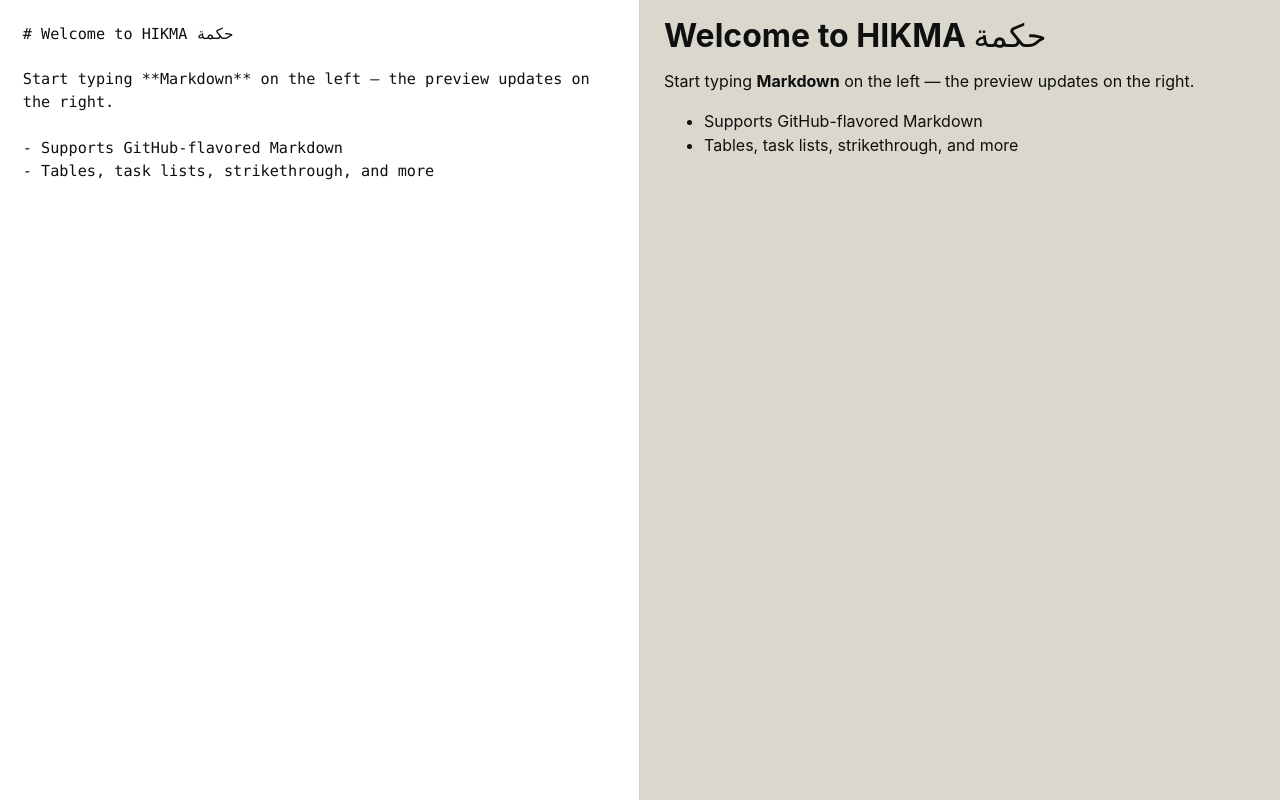
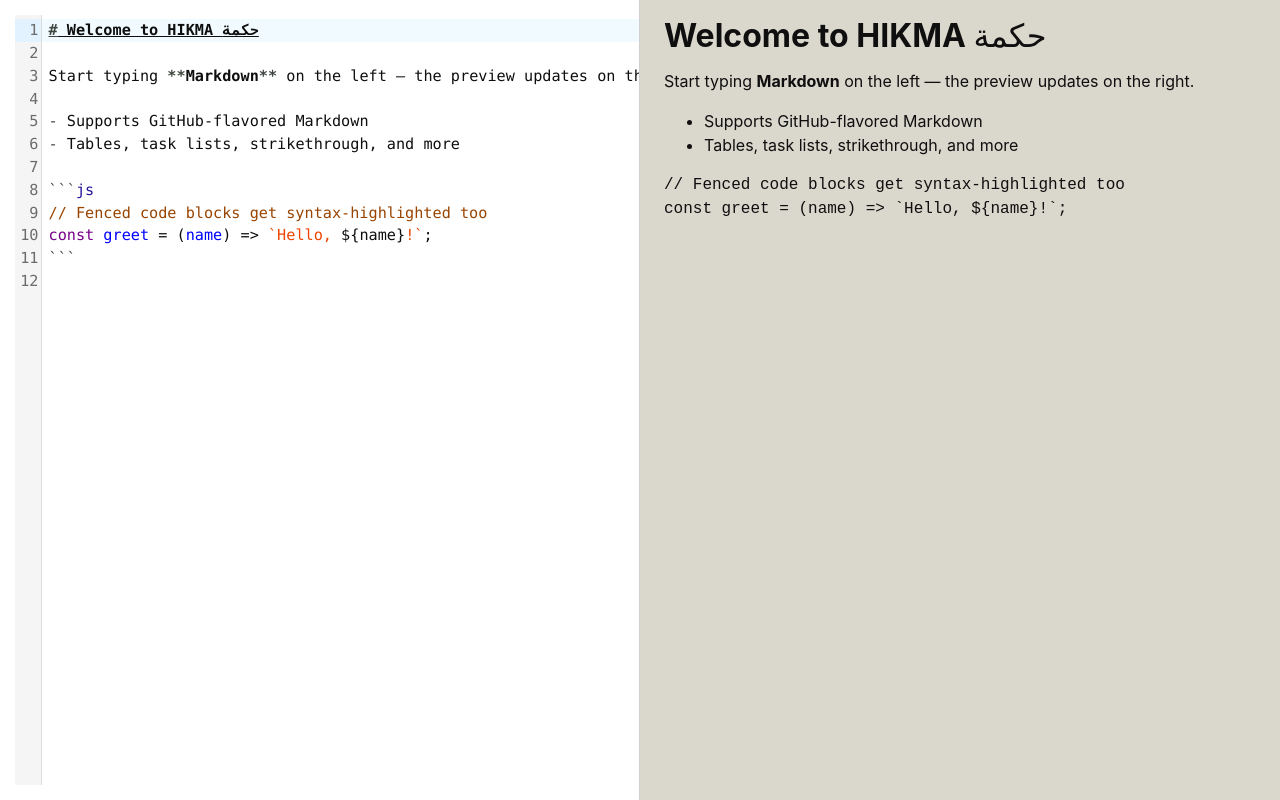
Before and after one commit to HashDBrown/LUNE, a React (Vite) app: page / in a window 1280 px wide. Built offline with nearby package versions, Linux system fonts and the light colour scheme.

Commit message:
installed and setup codemirror6

```diff
--- a/package.json
+++ b/package.json
@@ -11,8 +11,11 @@
     "tauri": "tauri"
   },
   "dependencies": {
+    "@codemirror/lang-markdown": "^6.5.0",
+    "@codemirror/language-data": "^6.5.2",
     "@tauri-apps/api": "^2",
     "@tauri-apps/plugin-opener": "^2",
+    "@uiw/react-codemirror": "^4.25.10",
     "react": "^19.1.0",
     "react-dom": "^19.1.0",
     "react-markdown": "^10.1.0",
--- a/src/App.css
+++ b/src/App.css
@@ -31,7 +31,6 @@
   height: 100vh;
 }
 
-.editor-source,
 .editor-preview {
   height: 100%;
   overflow-y: auto;
@@ -39,15 +38,20 @@
 }
 
 .editor-source {
-  resize: none;
-  border: none;
+  height: 100%;
+  overflow: hidden;
   border-right: 1px solid #d0d0d0;
-  outline: none;
+}
+
+.editor-source .cm-editor {
+  height: 100%;
+}
+
+.editor-source .cm-scroller {
   font-family: ui-monospace, SFMono-Regular, Menlo, Consolas, monospace;
   font-size: 0.95em;
   line-height: 1.5;
-  background-color: #ffffff;
-  color: #0f0f0f;
+  padding: 1em;
 }
 
 .editor-preview {
@@ -65,8 +69,6 @@
   }
 
   .editor-source {
-    background-color: #305252;
-    color: #f6f6f6;
     border-right-color: #444444;
   }
 
--- a/src/App.tsx
+++ b/src/App.tsx
@@ -1,4 +1,7 @@
-import { useState } from "react";
+import { useEffect, useState } from "react";
+import CodeMirror from "@uiw/react-codemirror";
+import { markdown } from "@codemirror/lang-markdown";
+import { languages } from "@codemirror/language-data";
 import ReactMarkdown from "react-markdown";
 import remarkGfm from "remark-gfm";
 import "./App.css";
@@ -9,18 +12,35 @@
 
 - Supports GitHub-flavored Markdown
 - Tables, task lists, strikethrough, and more
+
+\`\`\`js
+// Fenced code blocks get syntax-highlighted too
+const greet = (name) => \`Hello, \${name}!\`;
+\`\`\`
 `;
+
+const prefersDark = window.matchMedia("(prefers-color-scheme: dark)");
 
 function App() {
   const [source, setSource] = useState(initialSource);
+  const [isDark, setIsDark] = useState(prefersDark.matches);
+
+  useEffect(() => {
+    const onChange = (e: MediaQueryListEvent) => setIsDark(e.matches);
+    prefersDark.addEventListener("change", onChange);
+    return () => prefersDark.removeEventListener("change", onChange);
+  }, []);
 
   return (
     <main className="editor">
-      <textarea
+      <CodeMirror
         className="editor-source"
         value={source}
-        onChange={(e) => setSource(e.currentTarget.value)}
-        spellCheck={false}
+        height="100vh"
+        theme={isDark ? "dark" : "light"}
+        basicSetup={{ lineNumbers: true, foldGutter: false }}
+        extensions={[markdown({ codeLanguages: languages })]}
+        onChange={(value) => setSource(value)}
       />
       <div className="editor-preview">
         <ReactMarkdown remarkPlugins={[remarkGfm]}>{source}</ReactMarkdown>
```
Also changed, not shown: 1 other file (tests, documents, lock files or other folders).
